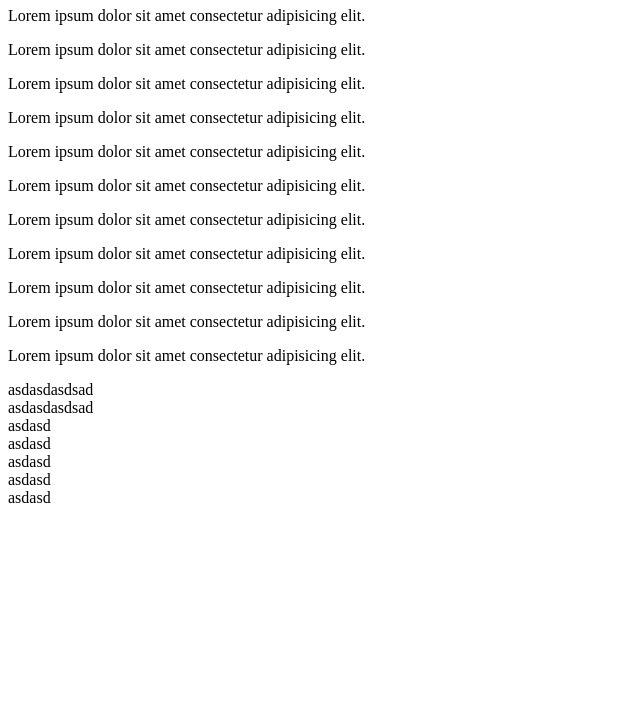
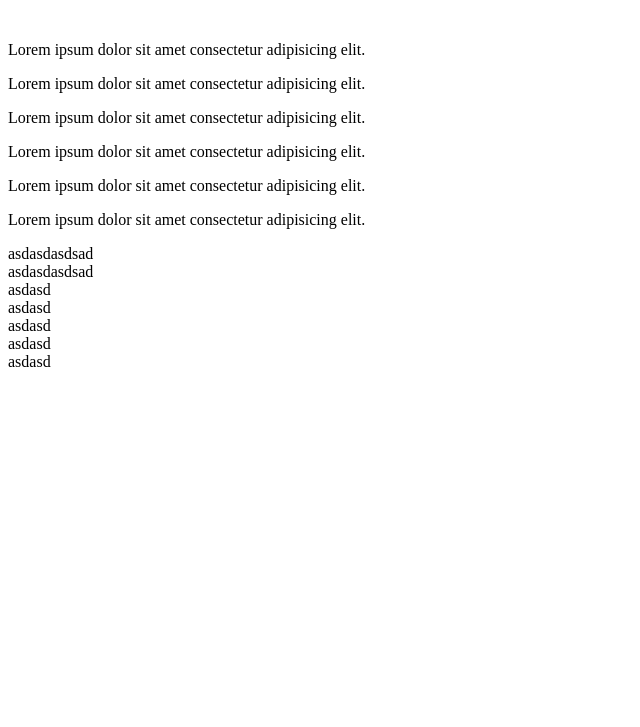
Before and after one commit to gap98x/test, a plain HTML site: page index.html in a window 1280 px wide. Shown: the part 73-800 px from the top of the page, without its empty margins (0-640 px from the left). Drawn offline with Linux system fonts and the light colour scheme.

Commit message:
add changes html

```diff
--- a/index.html
+++ b/index.html
@@ -7,11 +7,13 @@
 </head>
 <body>
   <h1>asdasdasd</h1>
-  <p>Lorem ipsum dolor sit amet consectetur adipisicing elit.</p>
-  <p>Lorem ipsum dolor sit amet consectetur adipisicing elit.</p>
-  <p>Lorem ipsum dolor sit amet consectetur adipisicing elit.</p>
-  <p>Lorem ipsum dolor sit amet consectetur adipisicing elit.</p>
-  <p>Lorem ipsum dolor sit amet consectetur adipisicing elit.</p>
+  <img src="" alt="">
+  <img src="" alt="">
+  <img src="" alt="">
+  <img src="" alt="">
+  <img src="" alt="">
+  <img src="" alt="">
+  <img src="" alt="">
   <p>Lorem ipsum dolor sit amet consectetur adipisicing elit.</p>
   <p>Lorem ipsum dolor sit amet consectetur adipisicing elit.</p>
   <p>Lorem ipsum dolor sit amet consectetur adipisicing elit.</p>
```
